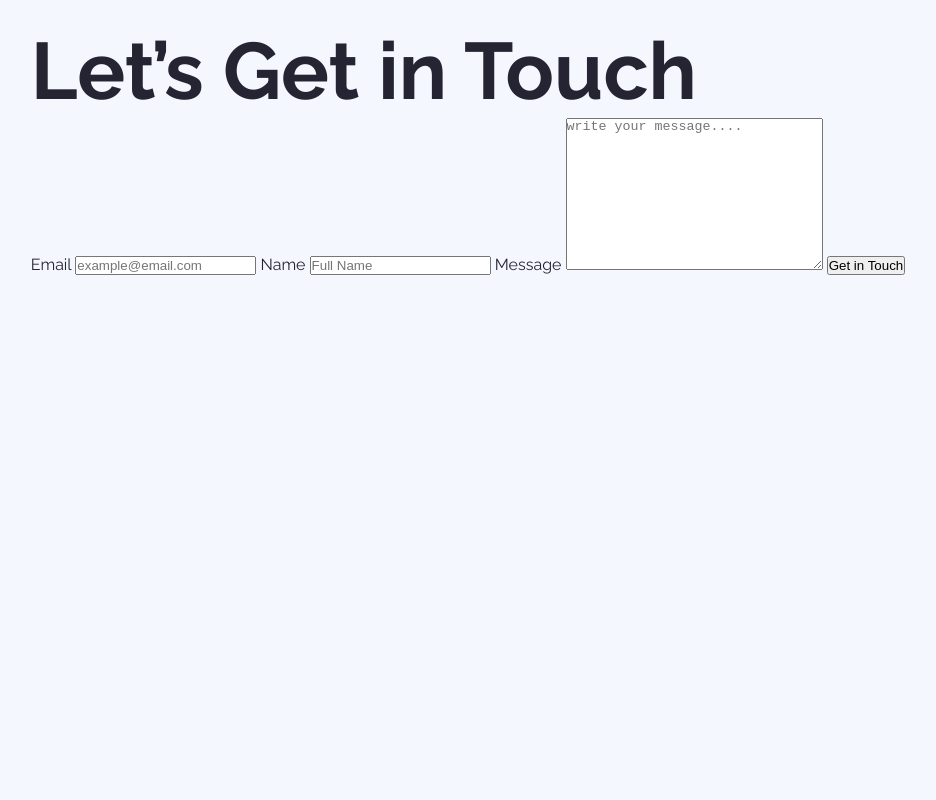
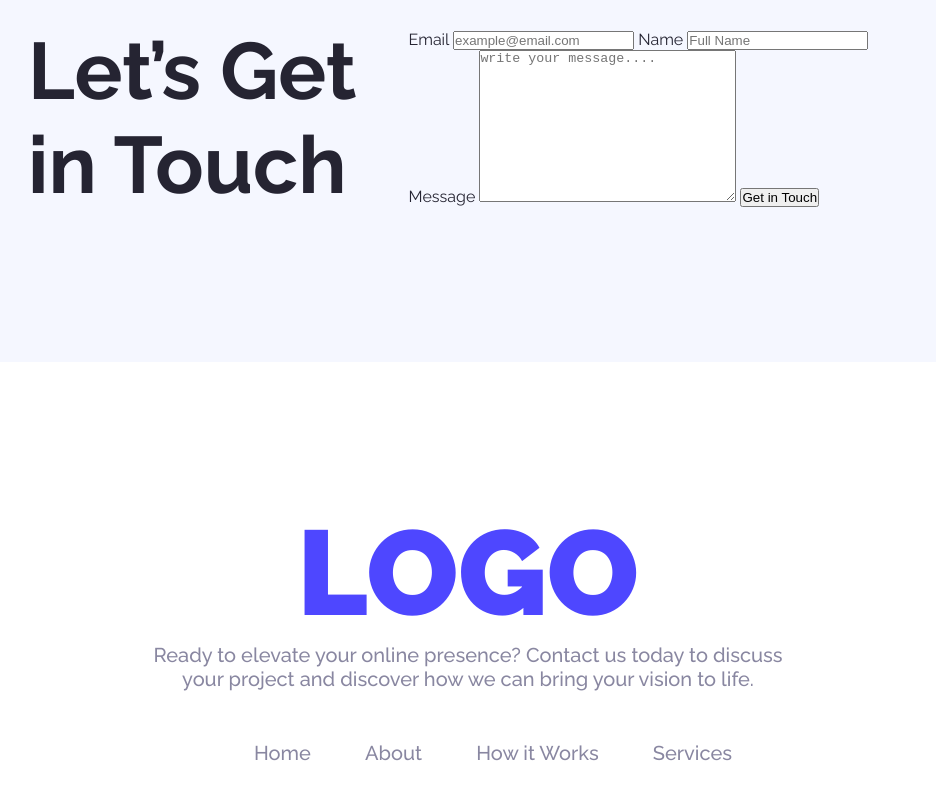
Before and after one commit to farhanarexa/A01-landing-launchpad, a plain HTML site: page index.html in a window 1280 px wide. Shown: the part 1789-2589 px from the top of the page, without its empty margins (172-1108 px from the left). Before the commit the page ends 2214 px from the top, so only its background shows below. Drawn offline with Linux system fonts and the light colour scheme.

Commit message:
implemented footer section

```diff
--- a/index.html
+++ b/index.html
@@ -150,8 +150,17 @@
             </form>
         </section>
     </main>
-    <footer>
-
+    <footer class="footer">
+        <div class="footer-content">
+            <h1>LOGO</h1>
+            <h5>Ready to elevate your online presence? Contact us today to discuss <br> your project and discover how we can bring your vision to life.</h5>
+            <nav>
+                <a href="#">Home</a>
+                <a href="#">About</a>
+                <a href="#">How it Works</a>
+                <a href="#">Services</a>
+            </nav>
+        </div>
     </footer>
 </body>
 
--- a/styles/index.css
+++ b/styles/index.css
@@ -266,11 +266,43 @@ img {
     padding: 30px 30px;
 }
 
-.form {
+form {
     display: flex;
-    flex-direction: column;
     padding: 150px 200px;
     justify-content: space-between;
     align-items: center;
 
 }
+
+/* footer styles */
+.footer {
+    justify-content: space-between;
+    align-items: center;
+    padding: 100px 200px;
+    background-color: #FFFFFF;
+    text-align: center;
+}
+
+footer h1 {
+    margin-top: 40px;
+    text-decoration: none;
+    color: #4E47FF;
+    font-weight: 900;
+    font-size: 120px;
+}
+
+footer h5 {
+    text-decoration: none;
+    color: #8987A1;
+    font-weight: 500;
+    font-size: 20px;
+    margin-bottom: 50px;
+}
+
+footer nav a {
+    text-decoration: none;
+    color: #8987A1;
+    padding-left: 50px;
+    font-weight: 500;
+    font-size: 20px;
+}
```
